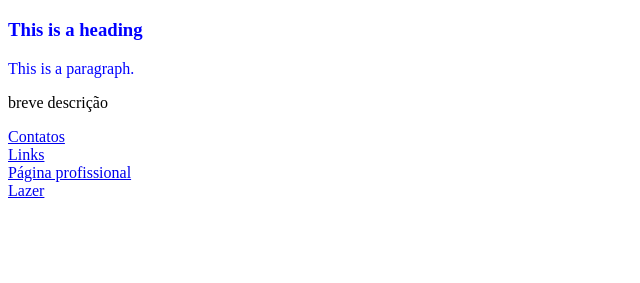
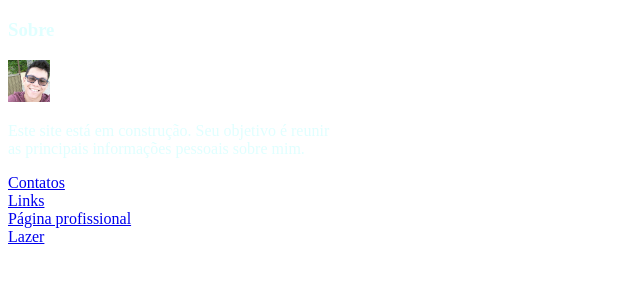
Before and after one commit to mauriciothiago/mauriciothiago.github.io, a plain HTML site: page index.html in a window 1280 px wide. Shown: the part 61-344 px from the top of the page, without its empty margins (0-640 px from the left). Drawn offline with Linux system fonts and the light colour scheme.

Commit message:
atualizando o index com as informacoes do perfil

```diff
--- a/index.html
+++ b/index.html
@@ -7,16 +7,12 @@
   <body>
     <h1>Página Pessoal</h1>
 
-    <div style="color:#0000FF">
-        <h3>This is a heading</h3>
-         <p>This is a paragraph.</p>
+    <div style="color:#E0FFFF">
+        <h3>Sobre</h3>
+      <img src="/img/perfil.jpg" alt="Meu perfil" height="42" width="42">
+         <p>Este site está em construção. Seu objetivo é reunir </br>
+            as principais informações pessoais sobre mim. </p>
     </div>
-
-
-    <p>
-      breve descrição
-    </p></hr>
-
 
 
     <p>
```
Also changed, not shown: img/perfil.jpg (added).
